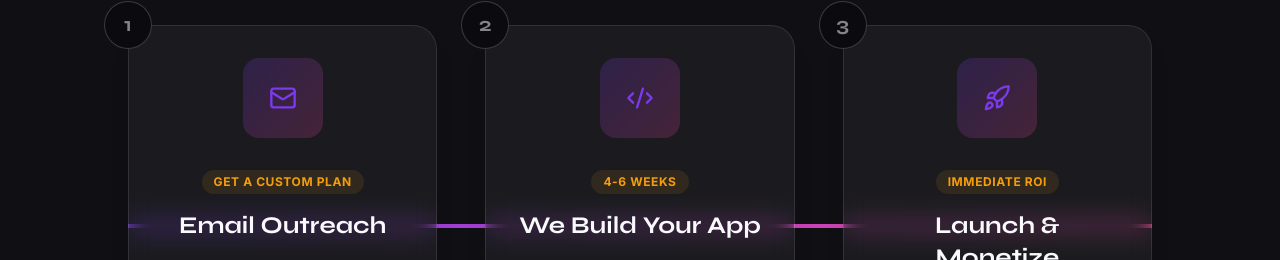
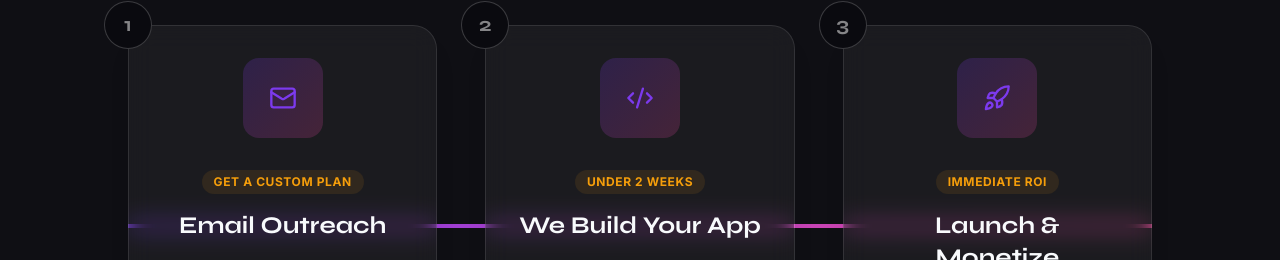
Before and after one commit to knn4064-ops/nexops, a Next.js app: page / in a window 1280 px wide. Shown: the part 2133-2393 px from the top of the page. Built offline with nearby package versions, Linux system fonts and the light colour scheme.

Commit message:
update: launch timeframe to maximum 2 weeks across all sections

```diff
--- a/app/layout.tsx
+++ b/app/layout.tsx
@@ -8,10 +8,10 @@ const syne = Syne({ subsets: ["latin"], variable: '--font-syne' });
 
 export const metadata: Metadata = {
   title: "nexops.agency — Turn Your Audience Into Revenue",
-  description: "We build and monetize custom apps for micro-influencers on Instagram, TikTok & YouTube. From idea to income in 6 weeks.",
+  description: "We build and monetize custom apps for micro-influencers on Instagram, TikTok & YouTube. From idea to income in 2 weeks.",
   openGraph: {
     title: "nexops.agency — Turn Your Audience Into Revenue",
-    description: "We build and monetize custom apps for micro-influencers on Instagram, TikTok & YouTube. From idea to income in 6 weeks.",
+    description: "We build and monetize custom apps for micro-influencers on Instagram, TikTok & YouTube. From idea to income in 2 weeks.",
     url: "https://nexops.agency",
     siteName: "nexops.agency",
     images: [
--- a/components/FAQ.tsx
+++ b/components/FAQ.tsx
@@ -12,7 +12,7 @@ const faqs = [
   },
   {
     question: "How long to build my app?",
-    answer: "Typically 4–6 weeks from our kickoff call to your app being live on the iOS App Store and Google Play Store. Complex custom features may take slightly longer."
+    answer: "Typically under 2 weeks from our kickoff call to your app being live on the iOS App Store and Google Play Store. We move fast so you can start earning immediately."
   },
   {
     question: "What if I'm under 10k followers?",
--- a/components/FinalCTA.tsx
+++ b/components/FinalCTA.tsx
@@ -30,7 +30,7 @@ export default function FinalCTA() {
               className="text-4xl md:text-5xl lg:text-7xl font-display font-extrabold mb-6 tracking-tight"
             >
               Your App Could Be Live <br/>
-              <span className="text-gradient">in 4 Weeks</span>
+              <span className="text-gradient">in 2 Weeks</span>
             </motion.h2>
 
             <motion.p
--- a/components/HowItWorks.tsx
+++ b/components/HowItWorks.tsx
@@ -14,7 +14,7 @@ const steps = [
     icon: <Code2 size={28} />,
     title: "We Build Your App",
     description: "Our team designs and develops a fully branded, premium app for iOS and Android.",
-    tag: "4-6 Weeks"
+    tag: "Under 2 Weeks"
   },
   {
     icon: <Rocket size={28} />,
--- a/components/Testimonials.tsx
+++ b/components/Testimonials.tsx
@@ -19,7 +19,7 @@ const testimonials = [
     niche: "Food & Recipes",
     followers: "85k",
     platform: <YoutubeIcon size={16} />,
-    quote: "I had no idea how to build an app. They took my vision and made it reality in 4 weeks. My community loves it and the revenue is over $12k monthly now."
+    quote: "I had no idea how to build an app. They took my vision and made it reality in 2 weeks. My community loves it and the revenue is over $12k monthly now."
   },
   {
     name: "Tech Reviewer",
```
